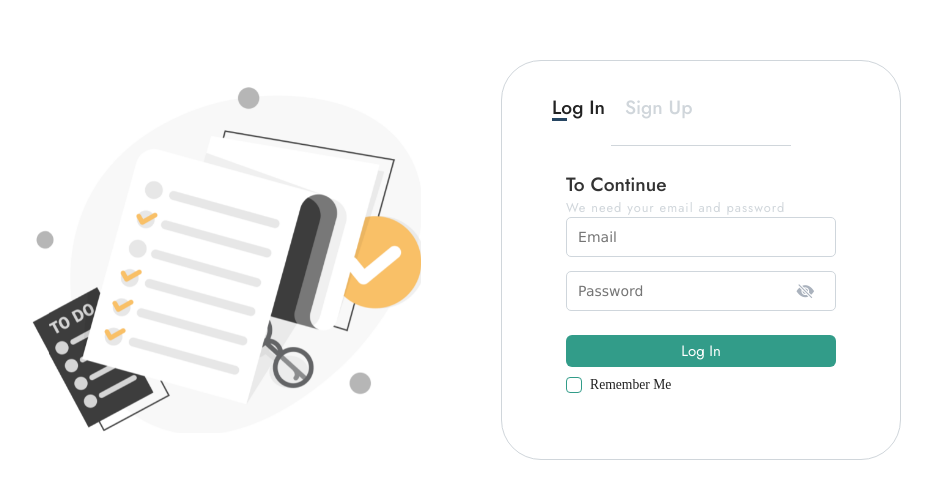
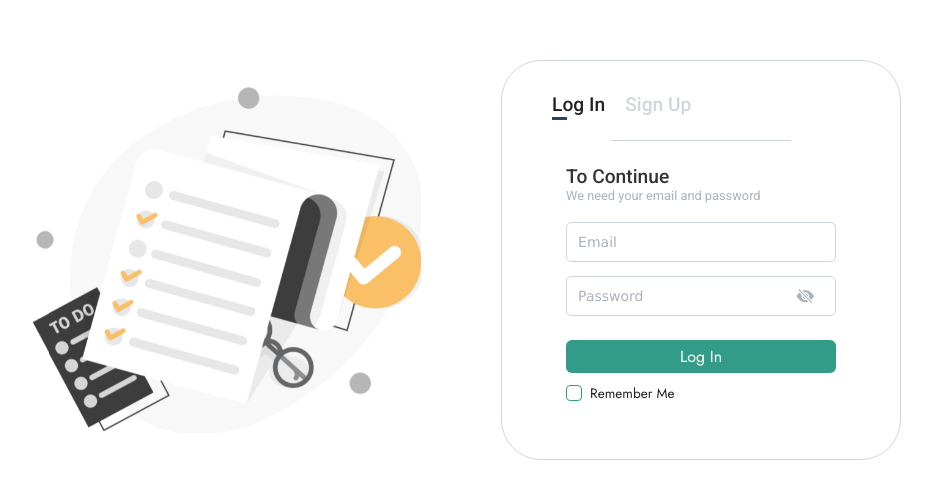
Before and after one commit to sumi-web/todo-application, a React (Create React App) app in the folder frontend/: page /auth/login-signup in a window 1280 px wide. Shown: the part 140-638 px from the top of the page, without its empty margins (175-1107 px from the left). Built offline with nearby package versions, Linux system fonts and the light colour scheme; no server answers.

Commit message:
few changes

```diff
--- a/frontend/package.json
+++ b/frontend/package.json
@@ -2,6 +2,7 @@
 	"name": "frontend",
 	"version": "0.1.0",
 	"private": true,
+	"proxy": "http://localhost:5000",
 	"dependencies": {
 		"@testing-library/jest-dom": "^5.11.4",
 		"@testing-library/react": "^11.1.0",
--- a/frontend/src/components/home/RightSection.js
+++ b/frontend/src/components/home/RightSection.js
@@ -1,6 +1,6 @@
 import React from "react";
 
-import { useRouteMatch, Redirect, Switch, Route } from "react-router-dom";
+import { useRouteMatch } from "react-router-dom";
 
 import HeaderBar from "./HeaderBar";
 import Projects from "./Projects";
--- a/frontend/src/style/_home.scss
+++ b/frontend/src/style/_home.scss
@@ -78,6 +78,7 @@
 		width: 100%;
 		display: flex;
 		flex-direction: column;
+		margin-bottom: 0.5rem;
 
 		.top {
 			display: flex;
@@ -123,7 +124,7 @@
 					h1 {
 						font-size: 1.4rem;
 						color: #274662;
-						font-weight: 600;
+						font-weight: 500;
 						margin-right: 10px;
 					}
 					img {
@@ -142,7 +143,7 @@
 				margin: 1.4rem 0 0.5rem 0;
 				h2 {
 					font-size: 1.3rem;
-					font-weight: 600;
+					font-weight: 500;
 				}
 				.filter-container {
 					display: flex;
@@ -153,7 +154,7 @@
 					}
 					h3 {
 						font-size: 1.2rem;
-						font-weight: 500;
+						font-weight: 400;
 						margin-left: 5px;
 					}
 				}
@@ -221,24 +222,35 @@
 		margin: 0.8rem 0 1rem 0;
 		padding: 1rem 1.2rem;
 		box-shadow: 0 2px 10px rgba(0, 0, 0, 0.05);
+
+		input {
+			font-size: 0.9rem;
+			margin-bottom: 0.1rem;
+		}
+		textarea {
+			font-size: 0.1rem;
+			margin-bottom: 0.5rem;
+		}
+
 		&.moving {
 			background-color: $light-bg-green;
 		}
 
 		& > .card-title {
-			font-size: 1.05rem;
-			margin-bottom: 0.5rem;
+			font-size: 1rem;
+			margin-bottom: 0.6rem;
 		}
 		& > .card-desc {
-			font-size: 0.95rem;
-			margin-bottom: 0.5rem;
-			color: $color-medium-gray;
+			font-size: 0.88rem;
+			margin-bottom: 1rem;
+			color: #444;
 		}
 
 		& > .card-bottom {
 			@include applyFlex(space-between, center);
 			h1 {
 				font-size: 0.8rem;
+				color: #274662;
 			}
 
 			.card-btn {
@@ -246,8 +258,8 @@
 				gap: 20px;
 				button {
 					@include applyFlex(center, center);
-					width: 25px;
-					height: 25px;
+					width: 26px;
+					height: 26px;
 					font-size: 0.8rem;
 					color: #fff;
 					cursor: pointer;
@@ -273,17 +285,12 @@
 			display: flex;
 			align-items: center;
 			justify-content: space-evenly;
-			input {
-				font-size: 0.9rem;
-			}
-			textarea {
-				font-size: 0.1rem;
-			}
 
 			& > button {
 				padding: 0.2rem 1.2rem;
 				border-radius: 5px;
 				font-size: 0.98rem;
+				width: 90px;
 				&.disabled,
 				&[disabled] {
 					opacity: 0.6;
--- a/frontend/src/style/_input.scss
+++ b/frontend/src/style/_input.scss
@@ -15,6 +15,10 @@
 		padding: 5px;
 		font-size: 14px;
 		font-family: verdana;
+		color: $color-dark-gray;
+		&::placeholder {
+			color: $color-medium-gray;
+		}
 	}
 
 	input[type="password"] {
--- a/frontend/src/style/_login.scss
+++ b/frontend/src/style/_login.scss
@@ -29,7 +29,7 @@
 					&::before {
 						content: "";
 						position: absolute;
-						bottom: 0;
+						bottom: -4px;
 						left: 0;
 						width: 15px;
 						height: 3px;
@@ -51,10 +51,10 @@
 				color: #333;
 			}
 			p {
-				color: $color-light-gray;
-				letter-spacing: 1px;
+				color: $color-medium-gray;
 				word-spacing: 0;
 				font-size: 0.8rem;
+				margin-bottom: 1.2rem;
 			}
 
 			.form-container {
@@ -76,6 +76,7 @@
 			@include buttonVariant(15px, $white, $color-primary, 6px);
 			margin: 10px 0 10px 0;
 			width: 100%;
+			font-size: 1rem;
 			padding: 0.3rem 0.8rem;
 		}
 	}
--- a/frontend/src/style/main.scss
+++ b/frontend/src/style/main.scss
@@ -11,6 +11,7 @@
 @import url("https://fonts.googleapis.com/css2?family=Montserrat:wght@400;500;600;700;800;900&display=swap");
 @import url("https://fonts.googleapis.com/css2?family=Berkshire+Swash&display=swap");
 @import url("https://fonts.googleapis.com/css2?family=Merienda:wght@400;700&display=swap");
+@import url("https://fonts.googleapis.com/css2?family=Roboto:wght@300;400;500;700&display=swap");
 
 * {
 	margin: 0;
@@ -21,7 +22,8 @@
 input,
 textarea,
 select,
-button {
+button,
+small {
 	font-family: "Jost", sans-serif;
 }
 
@@ -31,7 +33,7 @@ code {
 
 h1 {
 	margin: 0;
-	font-family: "Merienda", cursive;
+	font-family: "Montserrat", sans-serif;
 }
 
 h2,
@@ -42,14 +44,12 @@ h6,
 ul {
 	margin: 0;
 	font-weight: 500;
-	font-family: "Montserrat", sans-serif;
+	font-family: "Roboto", sans-serif;
 }
 
 p,
-h5,
-h6,
 span {
-	font-family: "Jost", sans-serif;
+	font-family: "Roboto", sans-serif;
 }
 
 ul,
--- a/package.json
+++ b/package.json
@@ -6,7 +6,7 @@
 	"type": "module",
 	"scripts": {
 		"test": "echo \"Error: no test specified\" && exit 1",
-		"start": "node server.js",
+		"start": "nodemon server.js",
 		"heroku-postbuild": "NPM_CONFIG_PRODUCTION=false npm install --prefix frontend && npm run build --prefix frontend"
 	},
 	"author": "",
```
Also changed, not shown: frontend/src/components/login/Login.js (+1 -10 lines), 2 other files (tests, documents, lock files or other folders).
